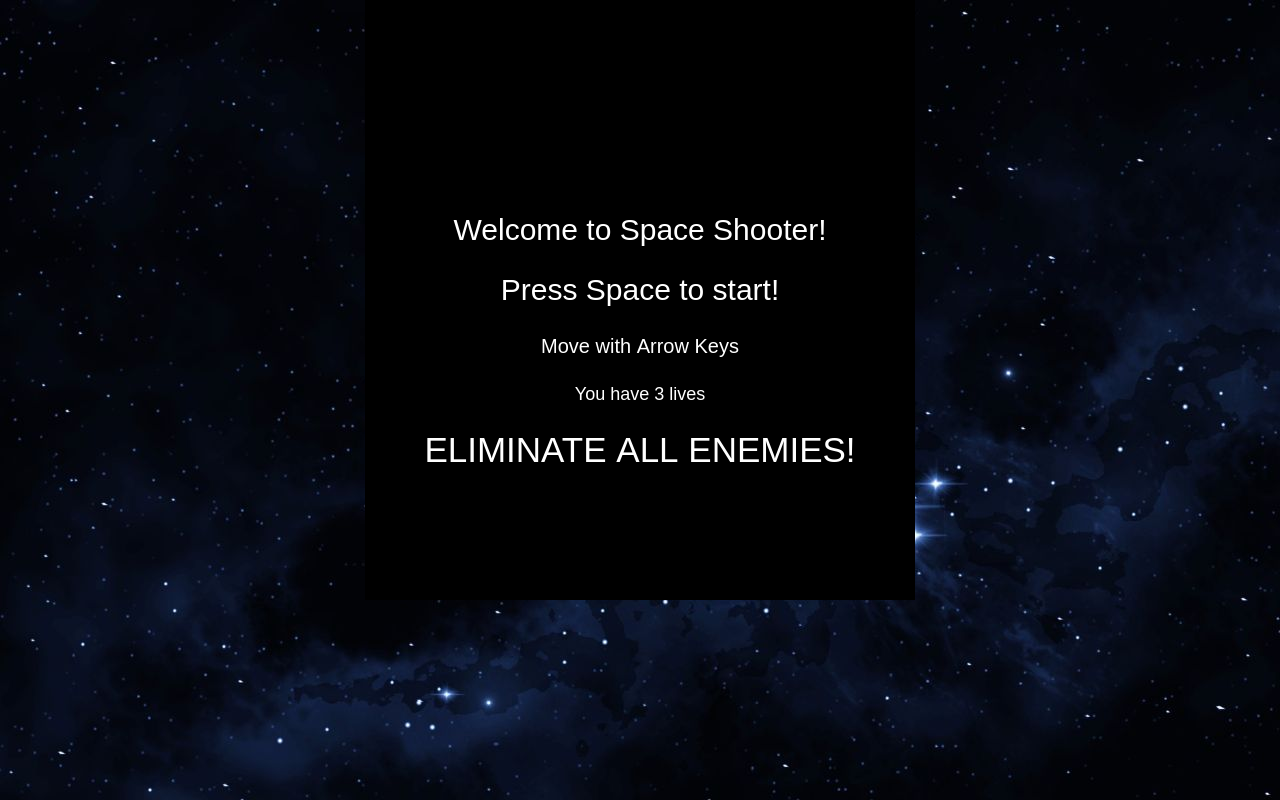
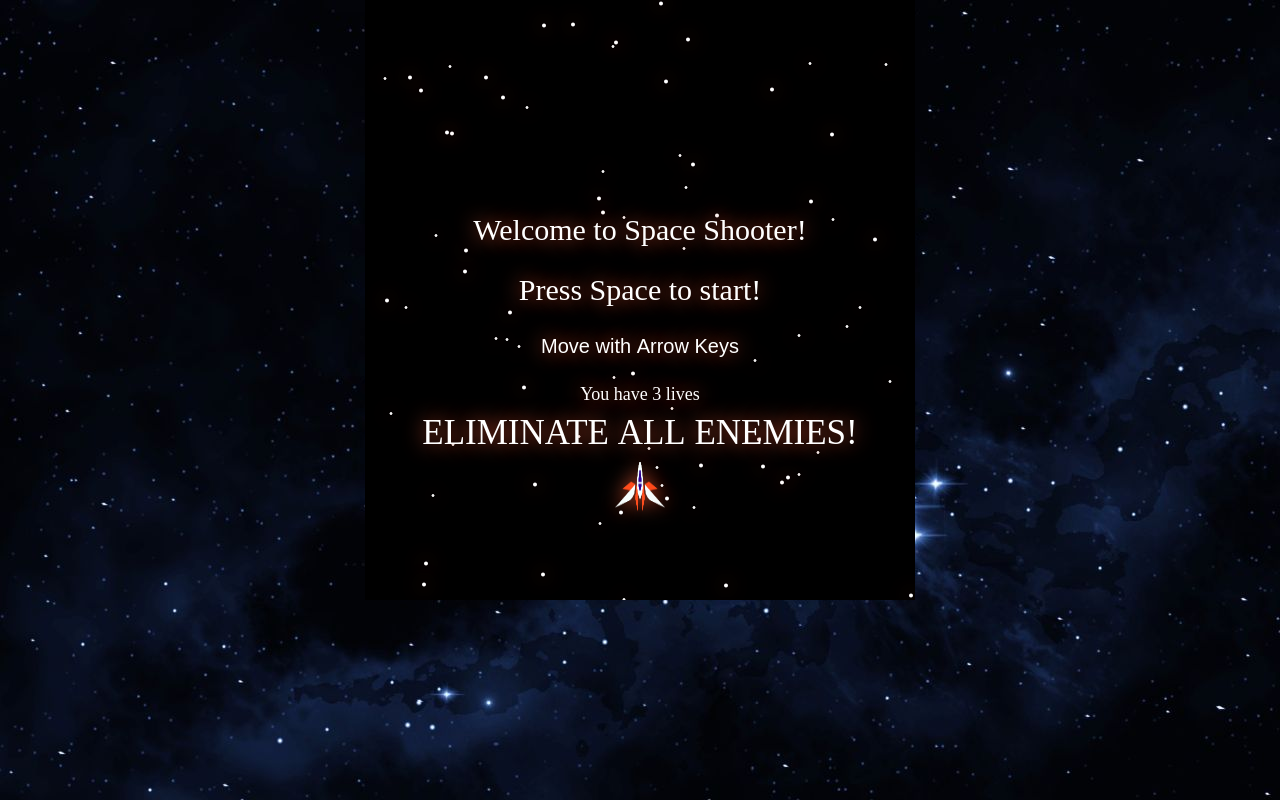
Before and after one commit to ryanlhy/shootergame, a plain HTML site: page index.html in a window 1280 px wide. Drawn offline with Linux system fonts and the light colour scheme; a web font is replaced by a local one.

Commit message:
changed start page

```diff
--- a/app.js
+++ b/app.js
@@ -10,7 +10,7 @@ import Fleet from "./Fleet.js";
 const canvas = document.getElementById("game");
 const ctx = canvas.getContext("2d"); // ctx will be used for drawing, "2d"
 export { ctx };
-let gameStart = false; // checker to start gameloop once
+let gameStart = true; // checker to start gameloop once
 let gameStop = true;
 let score = 0;
 let pointsTextSize = 20; // text size on screen for points
@@ -55,12 +55,11 @@ let gameOverSound = new Audio("./sfx/mixkit-funny-system-break-down-2955.wav");
 gameOverSound.volume = 0.3;
 // sound effects: selection. destory enemies, lose. background
 
-startPage();
+// startPage();
 // function that runs setinterval
 let startGameLoop = setInterval(gameLoop, 1000 / 60); // 1000 / 60  - call it 60 times a second
 // set a loop
 function gameLoop() {
-  if (gameStop === false) {
   setCommonStyle();
   ctx.fillStyle = "black"; // clear the screen
   ctx.fillRect(0, 0, canvas.width, canvas.height); // draw from corner (0, 0)
@@ -69,6 +68,12 @@ function gameLoop() {
   // call draw method
   player.draw(ctx); // not .draw also has shoot method
   starsController.draw(ctx);
+  if (gameStart === true) {
+    startPage();
+    gameStart = false;
+  }
+
+  if (gameStop === false) {
     if (fleet.enemies.length < 8 && timeToNextEnemy <= 0) {
       // console.log("generate fleet");
       fleet.draw(score);
@@ -153,13 +158,15 @@ function setCommonStyle() {
 // set common text properties
 function setTextCommonStyle() {
   ctx.fillStyle = "white";
-  ctx.font = "30px Arial";
+  ctx.font = "30px Driod Sans";
   ctx.textAlign = "center";
 }
 
 // start page
 function startPage() {
-  ctx.fillRect(0, 0, canvas.width, canvas.height); // draw from corner (0, 0)
+  // ctx.fillStyle = "black"; // clear the screen
+
+  // ctx.fillRect(0, 0, canvas.width, canvas.height); // draw from corner (0, 0)
   setTextCommonStyle(); // text properties
   ctx.fillText(
     "Welcome to Space Shooter!",
@@ -180,18 +187,18 @@ function startPage() {
     canvas.height / (2 - 0.3),
     canvas.width
   );
-  ctx.font = "18px Arial";
+  ctx.font = "18px Driod Sans";
   ctx.fillText(
     `You have ${player.health} lives`,
     canvas.width / 2,
     canvas.height / (2 - 0.5),
     canvas.width
   );
-  ctx.font = "35px Arial";
+  ctx.font = "35px Driod Sans";
   ctx.fillText(
     `ELIMINATE ALL ENEMIES!`,
     canvas.width / 2,
-    canvas.height / (2 - 0.7),
+    canvas.height / (2 - 0.65),
     canvas.width
   );
 }
--- a/main.css
+++ b/main.css
@@ -1,3 +1,4 @@
+@import url(https://fonts.googleapis.com/css?family=Droid+Sans:400,700);
 body{
     display: flex;
     flex-direction: column; /*stack h1 and canvas on top of each other*/
```
Lines whose indentation alone changed are shown as unchanged.
